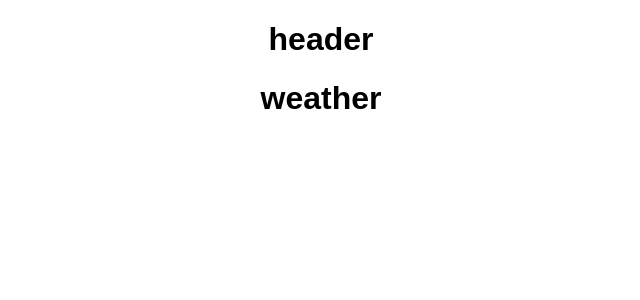
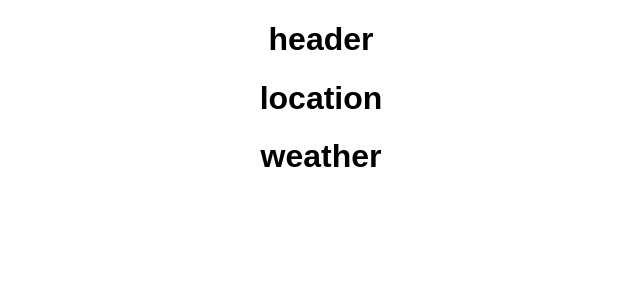
Before and after one commit to yas46/react-weather-app, a React (Create React App) app: page / in a window 1280 px wide. Shown: the top 300 px of the page, without its empty margins (319-959 px from the left). Built offline with nearby package versions, Linux system fonts and the light colour scheme; the HTML template or start-up script is replaced by a standard one.

Commit message:
location added

```diff
--- a/src/App.js
+++ b/src/App.js
@@ -1,13 +1,16 @@
 import React, { Component } from 'react';
 import Header from './header';
+import Location from './location';
 import Weather from './weather';
 import './App.css';
 
 class App extends Component {
+
   render() {
     return (
-      <div>
+      <div className="App">
         <Header />
+        <Location />
         <Weather />
       </div>
     );
--- a/src/header.js
+++ b/src/header.js
@@ -5,7 +5,7 @@ import logo from './Logo/netelogo.svg';
 class Header extends Component {
   render() {
     return (
-      <div className="App">
+      <div className="header">
         <h1>header</h1>
       </div>
     );
--- a/src/weather.js
+++ b/src/weather.js
@@ -4,7 +4,7 @@ import React, { Component } from 'react';
 class Weather extends Component {
   render() {
     return (
-      <div className="App">
+      <div className="weather">
         <h1>weather</h1>
       </div>
     );
```
